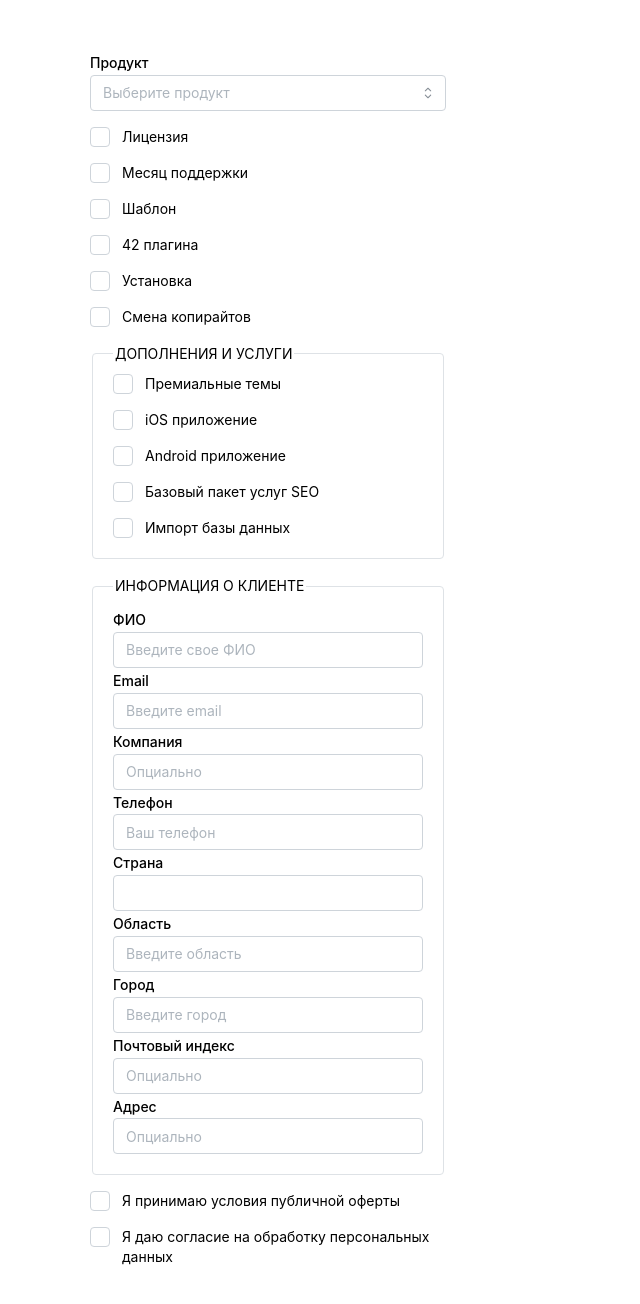
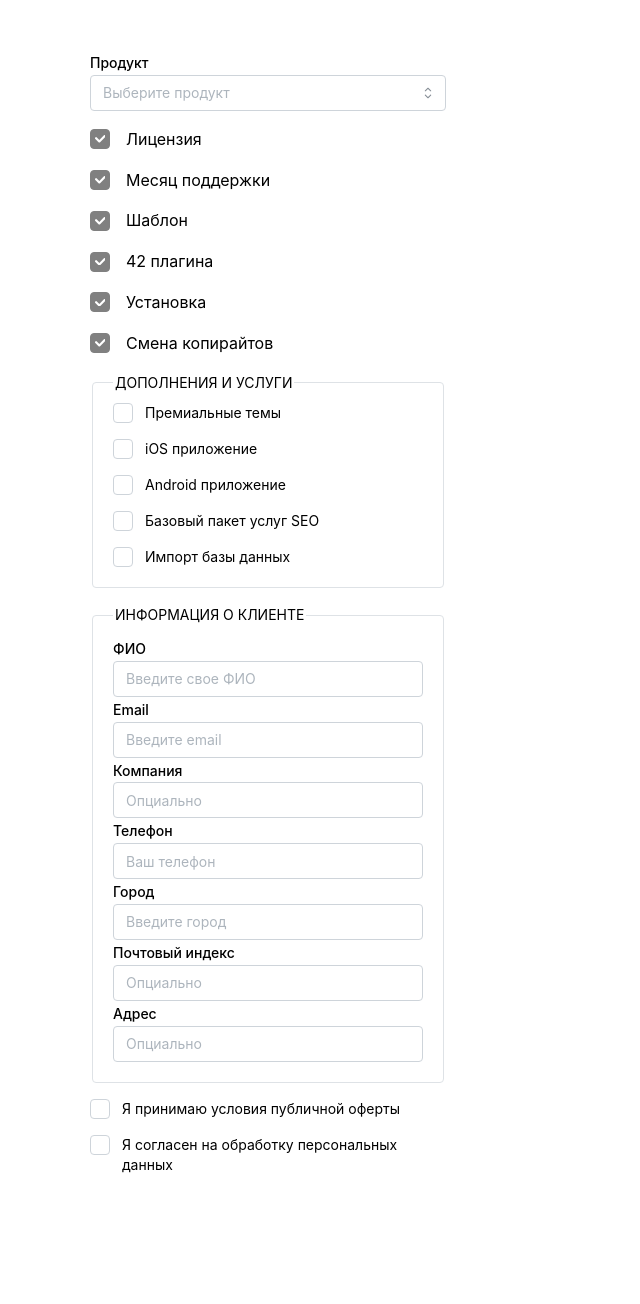
Before and after one commit to ChernyshevaNetology/react-start, a React (Vite) app: page / in a window 1280 px wide. Shown: the top 1304 px of the page, without its empty margins (0-640 px from the left). After the commit the page ends 1225 px from the top, so only its background shows below. Built offline with nearby package versions, Linux system fonts and the light colour scheme.

Commit message:
Issues fixed

```diff
--- a/src/projects/project-3/form-data.js
+++ b/src/projects/project-3/form-data.js
@@ -79,17 +79,12 @@ export const customerDetails = [
   { key: "Email", name: "Введите email" },
   { key: "Компания", name: "Опциально" },
   { key: "Телефон", name: "Ваш телефон" },
-  { key: "Страна" },
-  { key: "Область", name: "Введите область" },
   { key: "Город", name: "Введите город" },
   { key: "Почтовый индекс", name: "Опциально" },
   { key: "Адрес", name: "Опциально" },
 ];
 
-export const countrySelect = [
-  { name: "Россия" },
-  { name: "Баларусь" },
-  { name: "Кыргызстан" },
-  { name: "Казакстан" },
-  { name: "Узбекистан" },
+export const customerConsent = [
+  { name: "Я принимаю условия публичной оферты" },
+  { name: "Я согласен на обработку персональных данных" },
 ];
--- a/src/projects/project-3/forms/additional-services-form.jsx
+++ b/src/projects/project-3/forms/additional-services-form.jsx
@@ -1,5 +1,5 @@
 import React from "react";
-import { Checkbox, Fieldset, Space, Stack } from "@mantine/core";
+import { Checkbox, Fieldset, Space, Stack, Tooltip } from "@mantine/core";
 import { additionalServices } from "../form-data";
 import { useFlynaxFormContext } from "./flynax-form-context";
 
--- a/src/projects/project-3/forms/customer-consent.jsx
+++ b/src/projects/project-3/forms/customer-consent.jsx
@@ -1,14 +1,20 @@
 import React from "react";
 import { Checkbox, Stack } from "@mantine/core";
 import { useFlynaxFormContext } from "./flynax-form-context";
+import { customerConsent } from "../form-data";
 
 export const CustomerConsentForm = () => {
   const form = useFlynaxFormContext();
   return (
     <div>
       <Stack>
-        <Checkbox label="Я принимаю условия публичной оферты" />
-        <Checkbox label="Я даю согласие на обработку персональных данных" />
+        {customerConsent.map(({ name }) => (
+          <Checkbox
+            label={name}
+            key={form.key("clientsConsents")}
+            {...form.getInputProps("clientsConsents")}
+          />
+        ))}
       </Stack>
     </div>
   );
--- a/src/projects/project-3/forms/customer-info-form.jsx
+++ b/src/projects/project-3/forms/customer-info-form.jsx
@@ -9,8 +9,13 @@ export const CustomerInfoForm = () => {
   return (
     <div>
       <Fieldset legend="ИНФОРМАЦИЯ О КЛИЕНТЕ">
-        {customerDetails.map(({ key, name }) => (
-          <TextInput label={key} placeholder={name} />
+        {customerDetails.map(({ key, name }, idx) => (
+          <TextInput
+            label={key}
+            placeholder={name}
+            key={form.key(`customerDetails.${[idx]}.${key}`)}
+            {...form.getInputProps(`customerDetails.${[idx]}.${key}`)}
+          />
         ))}
       </Fieldset>
     </div>
--- a/src/projects/project-3/pre-selected-products.jsx
+++ b/src/projects/project-3/pre-selected-products.jsx
@@ -1,19 +1,18 @@
 import React from "react";
-import { Checkbox, Stack } from "@mantine/core";
+import { Checkbox, Group, Stack, Text } from "@mantine/core";
 import { preSelectedProducts } from "./form-data";
-import { useFlynaxFormContext } from "./forms/flynax-form-context";
 
 export const PreselectedProductsForm = () => {
-  const form = useFlynaxFormContext();
   return (
     <div>
-      <Checkbox.Group>
-        <Stack>
-          {preSelectedProducts.map(({ key, name }) => (
-            <Checkbox value={key} label={name} defaultChecked />
-          ))}
-        </Stack>
-      </Checkbox.Group>
+      <Stack>
+        {preSelectedProducts.map(({ key, name }) => (
+          <Group key={key}>
+            <Checkbox.Indicator checked color={"grey"} />
+            <Text>{name}</Text>
+          </Group>
+        ))}
+      </Stack>
     </div>
   );
 };
--- a/src/projects/project-3/products-order-page.jsx
+++ b/src/projects/project-3/products-order-page.jsx
@@ -2,9 +2,7 @@ import { Grid, Stack } from "@mantine/core";
 import { FlynaxFormProvider, useFlynaxForm } from "./forms/flynax-form-context";
 import { AdditionalServicesForm } from "./forms/additional-services-form";
 import { CustomerInfoForm } from "./forms/customer-info-form";
-import { OrderInfo } from "./order-info";
 import { ProductSelectForm } from "./forms/product-select-form";
-import { preSelectedProducts } from "./form-data.js";
 import { PreselectedProductsForm } from "./pre-selected-products";
 import { CustomerConsentForm } from "./forms/customer-consent.jsx";
 
@@ -25,8 +23,6 @@ export const ProductsOrderPage = () => {
         email: "",
         company: "",
         phone: "",
-        country: "",
-        state: "",
         city: "",
         zipCode: "",
         address: "",
```
Also changed, not shown: src/projects/project-3/order-info.jsx (+2 -7 lines).
